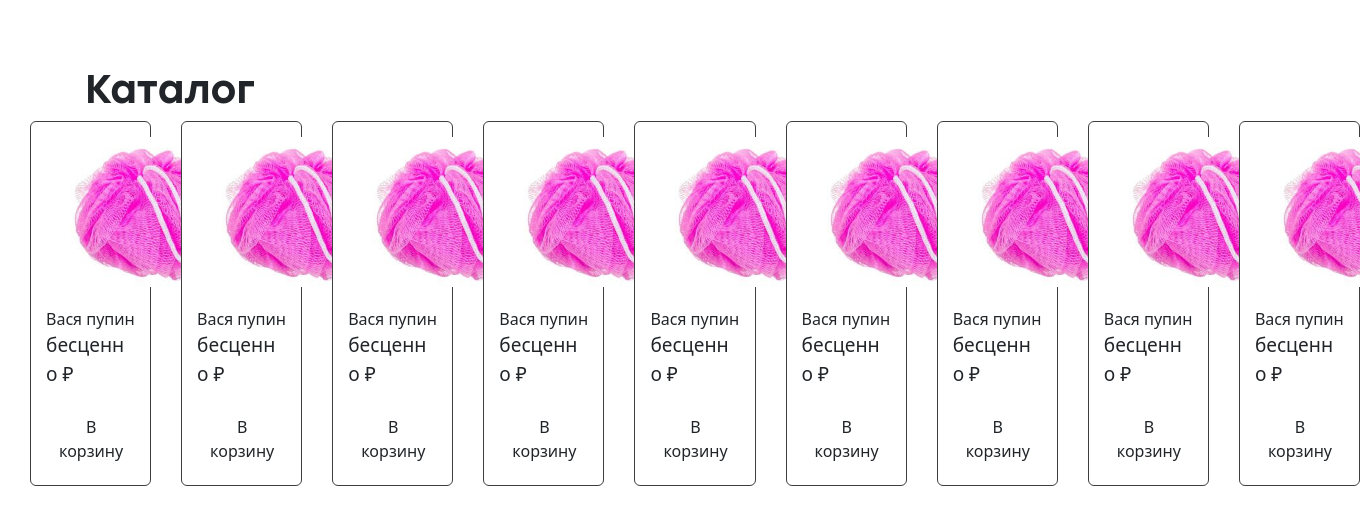
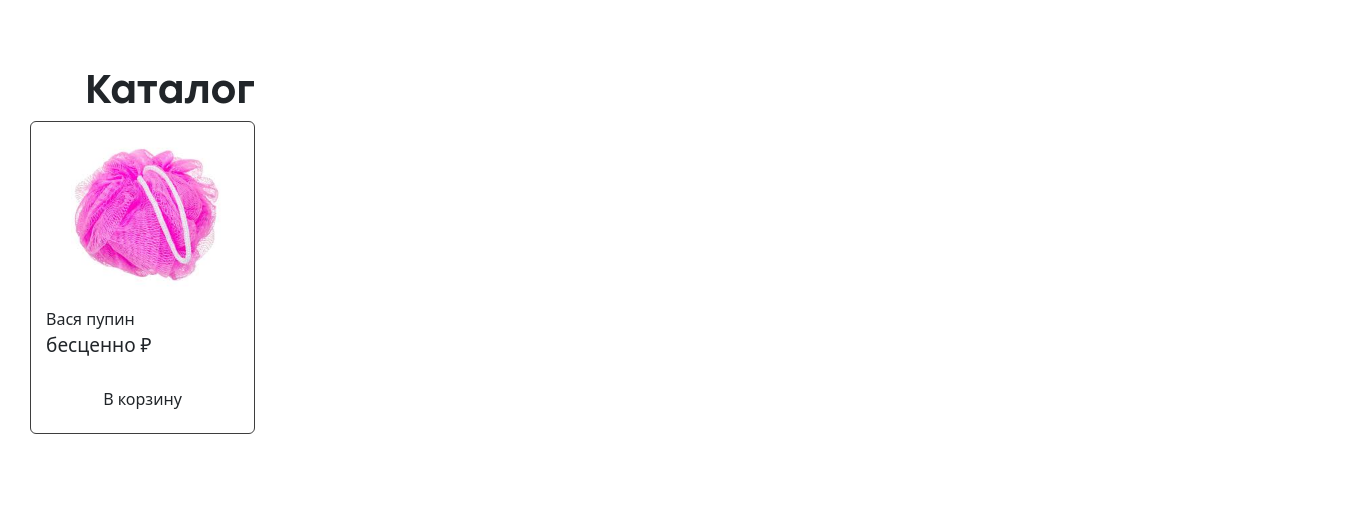
Before and after one commit to zlinkkk/e_shop_, a Django app: page /catalog/ in a window 1360 px wide. Shown: the part 56-581 px from the top of that part. Run offline with Django 4.2, Linux system fonts and the light colour scheme; the page is wider than the window, and the part outside it is not shown.

Commit message:
minor changes

```diff
--- a/e_shop/core/settings.py
+++ b/e_shop/core/settings.py
@@ -30,6 +30,7 @@ INSTALLED_APPS = [
 
     'main',
     'goods',
+    'users',
 ]
 
 MIDDLEWARE = [
--- a/e_shop/goods/views.py
+++ b/e_shop/goods/views.py
@@ -11,46 +11,6 @@ def catalog(request):
                 'price': 'бесценно',
                 'category': 'Категория 1'
                 },
-            {
-                'name': 'Вася пупин',
-                'price': 'бесценно',
-                'category': 'Категория 1'
-                },
-            {
-                'name': 'Вася пупин',
-                'price': 'бесценно',
-                'category': 'Категория 1'
-                },
-            {
-                'name': 'Вася пупин',
-                'price': 'бесценно',
-                'category': 'Категория 1'
-                },
-            {
-                'name': 'Вася пупин',
-                'price': 'бесценно',
-                'category': 'Категория 1'
-                },
-            {
-                'name': 'Вася пупин',
-                'price': 'бесценно',
-                'category': 'Категория 1'
-                },
-            {
-                'name': 'Вася пупин',
-                'price': 'бесценно',
-                'category': 'Категория 1'
-                },
-            {
-                'name': 'Вася пупин',
-                'price': 'бесценно',
-                'category': 'Категория 1'
-                },
-            {
-                'name': 'Вася пупин',
-                'price': 'бесценно',
-                'category': 'Категория 1'
-                },
         ]
     })
 
--- a/e_shop/static/css/home.css
+++ b/e_shop/static/css/home.css
@@ -74,7 +74,7 @@
     font-family: 'Stolzl Medium';
     margin-top: 50px;
     text-align: center;
-    list-style: none;
+    text-decoration: none;
 }
 
 .main_section li {
```
Also changed, not shown: e_shop/goods/models.py (+3 -4 lines), e_shop/goods/migrations/0001_initial.py.
